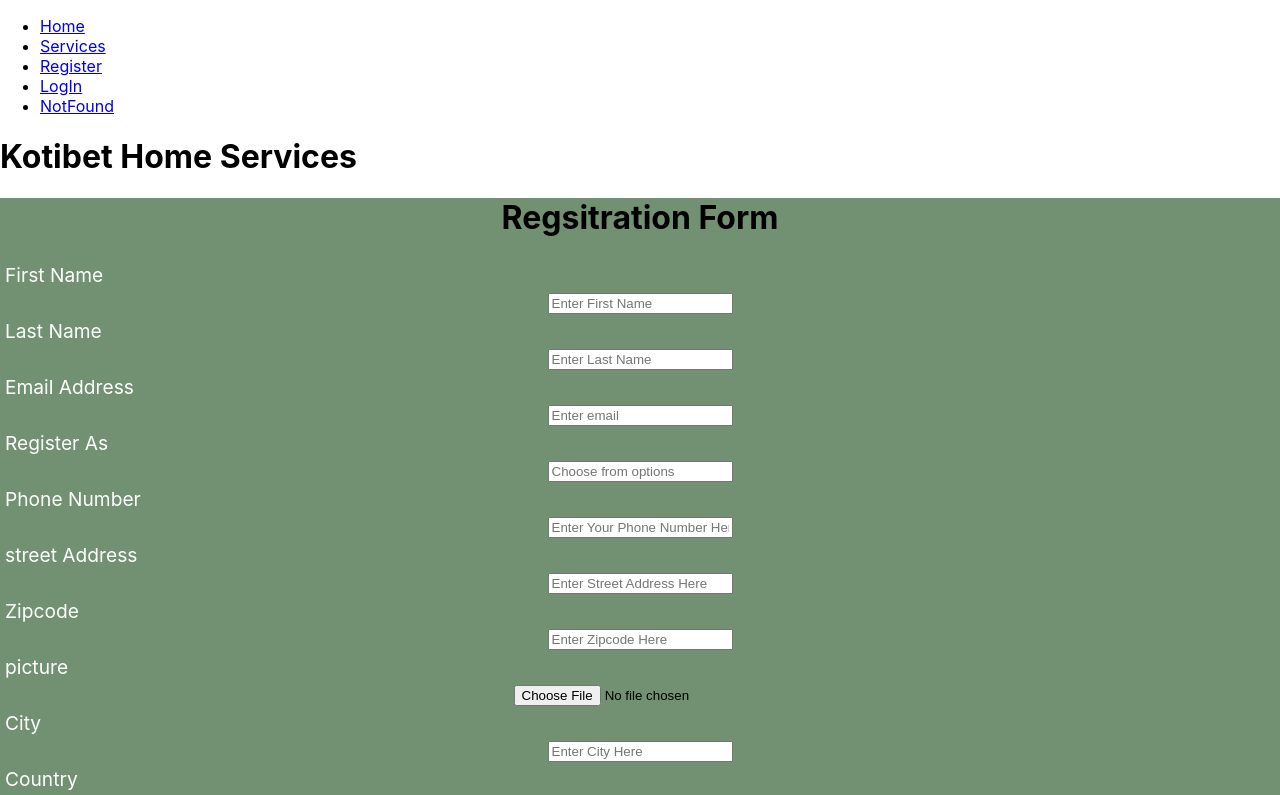
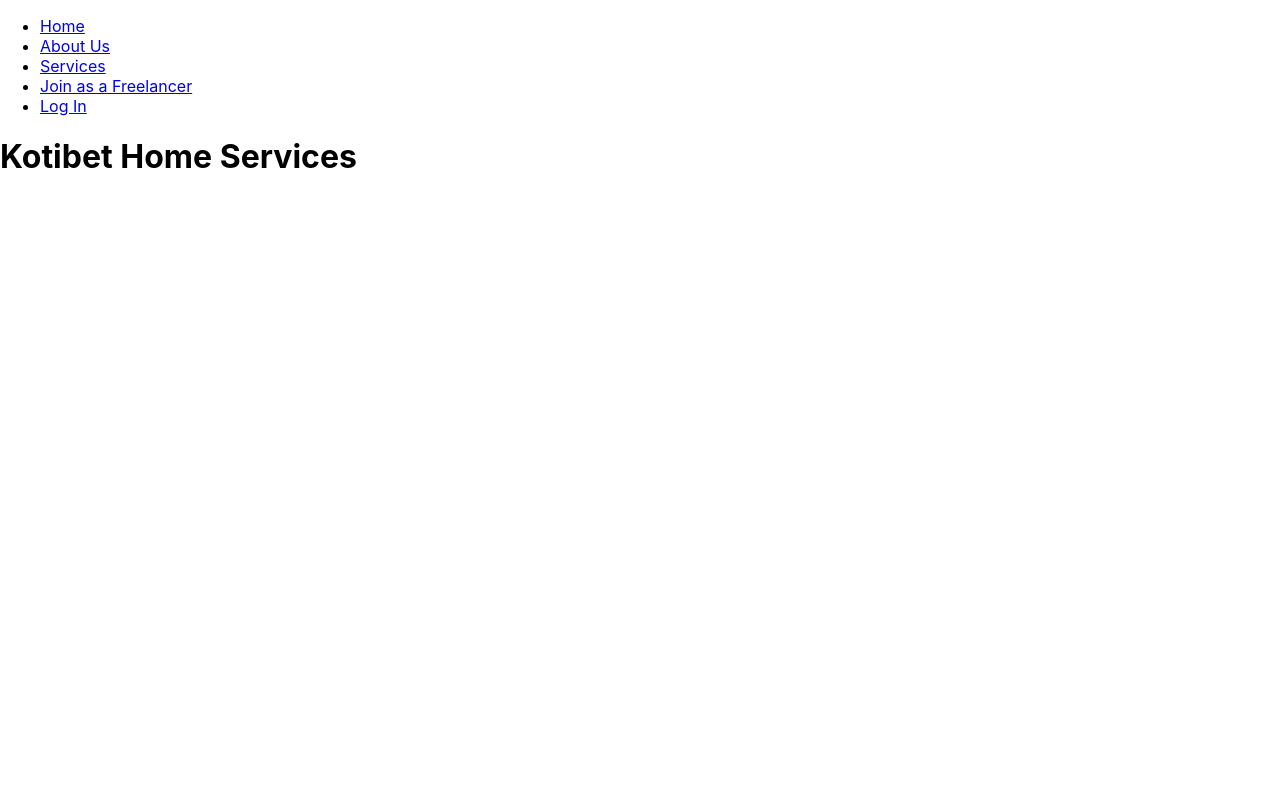
Before and after one commit to Blen-Hailu/Final-Project, a React (Create React App) app: page / in a window 1280 px wide. Shown: the top 795 px of the page. Built offline with nearby package versions, Linux system fonts and the light colour scheme; no server answers; a web font is replaced by a local one.

Commit message:
updated routes with components edited App.js (moved components to respective routes)

```diff
--- a/src/App.css
+++ b/src/App.css
@@ -162,3 +162,7 @@ color: black;
 height: 50px;
 padding: 5px;
 }
+
+.active{
+  color:red
+}
--- a/src/App.js
+++ b/src/App.js
@@ -1,37 +1,34 @@
 import React from 'react';
-import{Link, Route, Routes} from 'react-router-dom';
-import RegistrationForm from './components/form';
+import{NavLink, Route, Routes} from 'react-router-dom';
 import './App.css';
-import AddProfileData from './components/profile';
-import FreelancerRegsitrationForm from './components/form2';
 import {Home} from "./pages/Home";
 import {Services} from "./pages/Services";
 import {Register} from "./pages/Register";
 import {LogIn} from "./pages/LogIn";
 import{NotFound} from "./pages/NotFound";
+import{AboutUs} from "./pages/AboutUs";
 
 
 function App() {
-
 
   return (
     <>
         <nav className ="nav">
           <ul>
             <li>
-              <Link to= "/">Home</Link>
+              <NavLink to= "/Home">Home</NavLink>
             </li>
             <li>
-            <Link to= "/Services">Services</Link>
+              <NavLink to= "/AboutUs"> About Us</NavLink>
             </li>
             <li>
-              <Link to="/Register">Register</Link>
+            <NavLink to= "/Services">Services</NavLink>
             </li>
             <li>
-              <Link to= "/LogIn ">LogIn </Link>
+              <NavLink to="/Register">Join as a Freelancer</NavLink>
             </li>
             <li>
-              <Link to= "/NotFound ">NotFound </Link>
+              <NavLink to= "/LogIn ">Log In </NavLink>
             </li>
           </ul>
 
@@ -39,26 +36,13 @@ function App() {
 
         <Routes>
           <Route path= "/" element = {<Home />} />
+          <Route path= "/aboutUs" element = {<AboutUs />} />
           <Route path= "/services" element = {<Services/>} />
           <Route path= "/register" element = {<Register/>} />
           <Route path= "/logIn" element = {<LogIn/>} />
           <Route path= "*" element = {<NotFound/>} />
 
         </Routes>
-
-
-      <div>
-        <RegistrationForm/>
-      </div>
-      <div>
-        <FreelancerRegsitrationForm/>
-      </div>
-      <div>
-        <AddProfileData/>
-      </div>
-
-
-
   </>
   );
 }
--- a/src/components/form.jsx
+++ b/src/components/form.jsx
@@ -198,7 +198,12 @@ const handleSubmit = (event) => {
               onChange= {handleConsentChange}
               value= {consent}
               />
-
+            <p>
+              <ul>
+                <li>Your password must:
+              be 8-16 characters long</li>
+              </ul>
+            </p>
           <button onClick= {handleSubmit} type="submit" className= "submit-button">
             Submit
           </button>
--- a/src/components/profile.jsx
+++ b/src/components/profile.jsx
@@ -36,7 +36,7 @@ const AddProfileData = function (props) {
                       </div>
 
                       <div className="grid-child-reviews">
-                                  <p>{profile.zipcode} + {profile.city}</p>
+                                  <p>{profile.zipcode}, {profile.city}</p>
                       </div>
 
                     </div>
--- /dev/null
+++ b/src/pages/AboutUs.js
@@ -0,0 +1,5 @@
+export function AboutUs(){
+  return(
+    <h1> About Us</h1>
+  )
+};
--- a/src/pages/LogIn.js
+++ b/src/pages/LogIn.js
@@ -1,5 +1,12 @@
+import FreelancerRegsitrationForm from '../components/form2';
+
 export function LogIn(){
   return(
+    <>
     <h1> Log In </h1>
+    <div>
+        <FreelancerRegsitrationForm/>
+      </div>
+    </>
   )
 };
--- a/src/pages/NotFound.js
+++ b/src/pages/NotFound.js
@@ -1,5 +1,15 @@
+import {useEffect } from "react";
+import {useNavigate } from "react-router-dom";
+
 export function NotFound(){
-  return(
-    <h1> PAGE NOT FOUND</h1>
+  const navigate = useNavigate()
+useEffect(()=>{
+  setTimeout(()=>{
+    navigate("/")
+  }, 1000)
+})
+return(
+  <h1>Page Not Found</h1>
   )
+
 };
--- a/src/pages/Register.js
+++ b/src/pages/Register.js
@@ -1,5 +1,14 @@
+import React from 'react';
+import RegistrationForm from '../components/form';
+
 export function Register(){
   return(
-    <h1> Regsiter as a Freelancer</h1>
+    <>
+        <h1> Regsiter as a Freelancer</h1>
+
+    <div>
+        <RegistrationForm/>
+    </div>
+      </>
   )
 };
--- a/src/pages/Services.js
+++ b/src/pages/Services.js
@@ -1,5 +1,12 @@
+import AddProfileData from '../components/profile';
+
 export function Services(){
   return(
+    <>
     <h1> List of Services</h1>
+    <div>
+    <AddProfileData/>
+  </div>
+  </>
   )
 };
```
